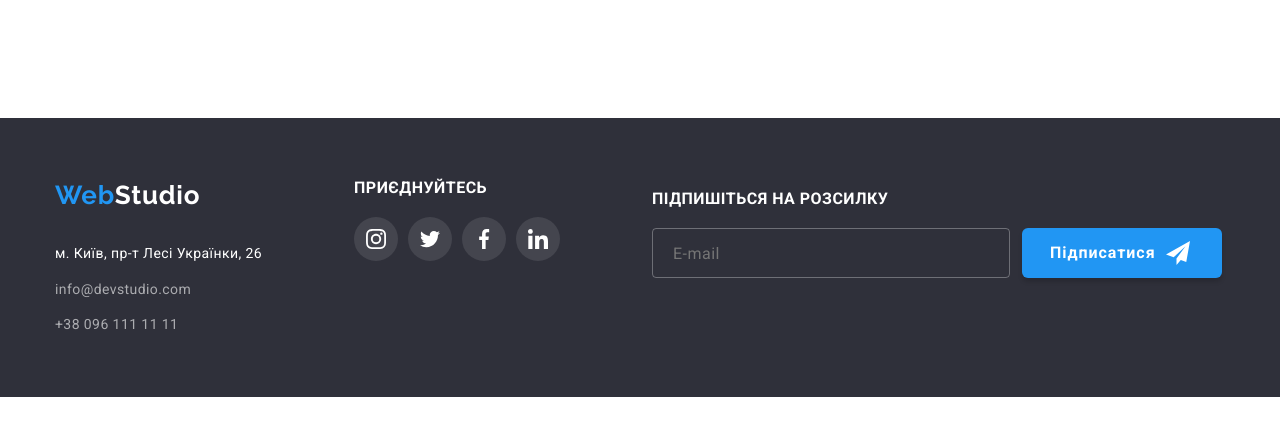
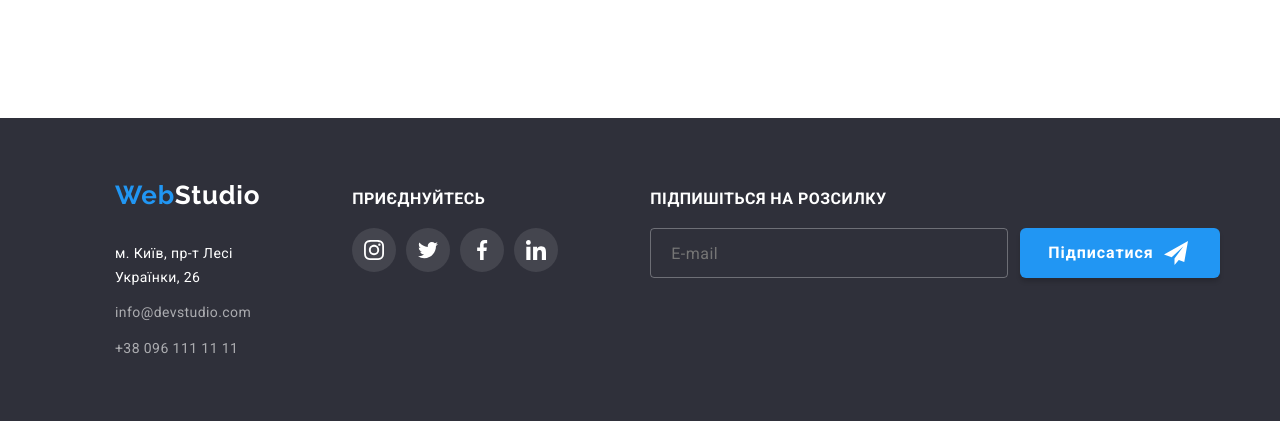
Before and after one commit to Evseredyn/goit-markup-hw-08, a plain HTML site: page index.html in a window 1280 px wide. Shown: the part 2589-3010 px from the top of the page. Before the commit the page ends 2986 px from the top, so only its background shows below. Drawn offline with nearby package versions, Linux system fonts and the light colour scheme.

Commit message:
fixed footer (tablet)

```diff
--- a/index.html
+++ b/index.html
@@ -475,7 +475,6 @@
 <!--Footer-->
     <footer class="footer">
         <div class="container footer--flex">
-            <div class="footer__thumb">
             <div class="footer--iner">
                 <a class="logo center link" href="./index.html">Web<span class="logo--footer">Studio</span></a>
                 <address class="address">
@@ -518,7 +517,6 @@
                         </a>
                     </li>
                 </ul>
-                </div>
             </div>
             <form class="footer-form">
                 <p class="footer-form__title">Підпишіться на розсилку</p>
--- a/scss/components/_footer.scss
+++ b/scss/components/_footer.scss
@@ -12,6 +12,10 @@
     @include mq(tablet) {
         display: flex;
         flex-wrap: wrap;
+        justify-content: space-between;
+        align-items: baseline;
+        padding-left: 75px;
+        padding-right: 90px;
     }
 
     @include mq(desktop) {
@@ -20,18 +24,18 @@
     }
 }
 
-.footer__thumb {
-    @include mq(tablet) {
-        display: flex;
-        margin-left: 65px;
-        margin-right: 75px;
-    }
+// .footer__thumb {
+//     @include mq(tablet) {
+//         display: flex;
+//         align-items: baseline;
 
-    @include mq(desktop) {
-        margin-left: 0;
-        margin-right: 0;
-    }
-}
+//     }
+
+//     @include mq(desktop) {
+//         margin-left: 0;
+//         margin-right: 0;
+//     }
+// }
 
 .center {
     display: block;
@@ -43,14 +47,14 @@
     }
 }
 
-// .footer--iner {
-//     padding-left: 15px;
-//     padding-right: 15px;
+.footer--iner {
+    padding-left: 15px;
+    padding-right: 15px;
 
-//     @include mq(desktop) {
-//         padding: 0;
-//     }
-// }
+    @include mq(desktop) {
+        padding: 0;
+    }
+}
 
 
 .logo--footer {
@@ -101,7 +105,7 @@
     margin-bottom: 60px;
 
     @include mq(tablet) {
-        margin-left: 250px;
+        // margin-left: auto;
         margin-top: 0px;
         margin-bottom: 0px;
     }
```
Also changed, not shown: portfolio.html (+0 -9 lines), css/main.css, css/main.min.css, 2 other files. Lines whose indentation alone changed are shown as unchanged.
